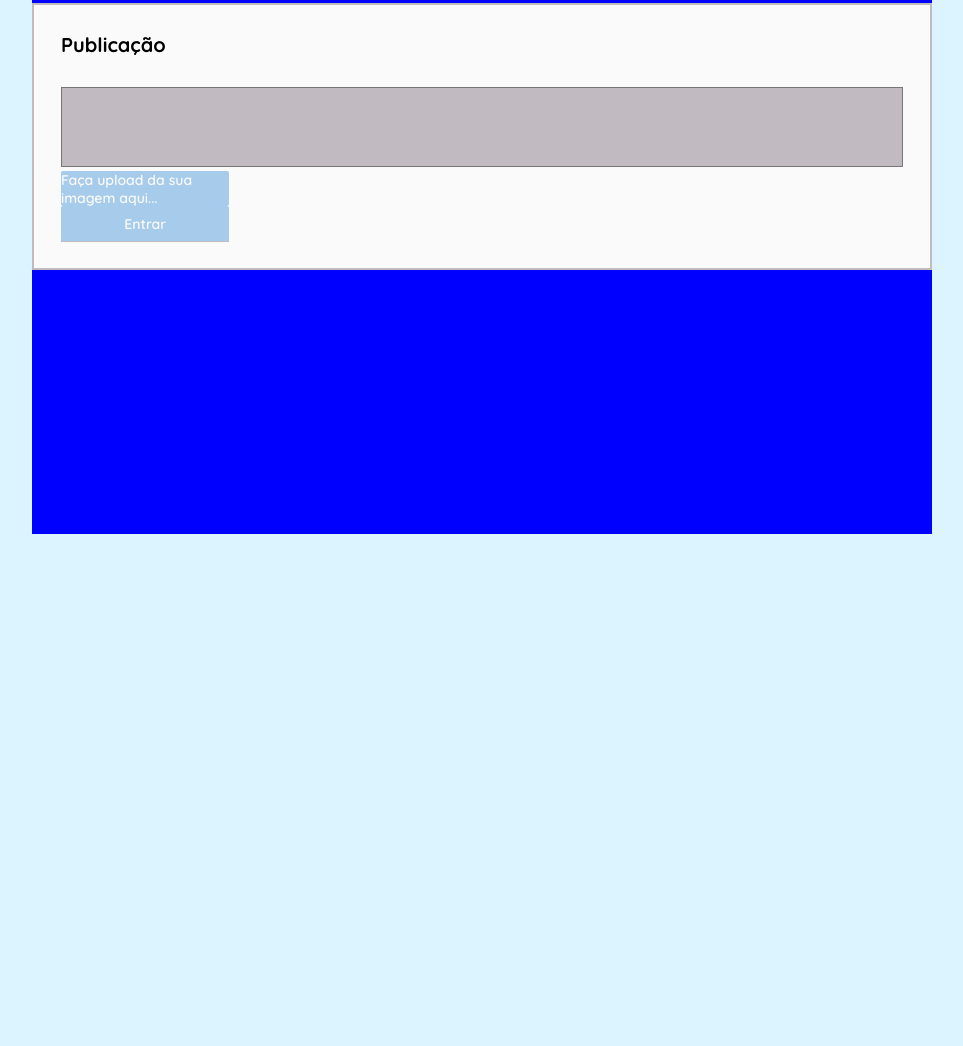
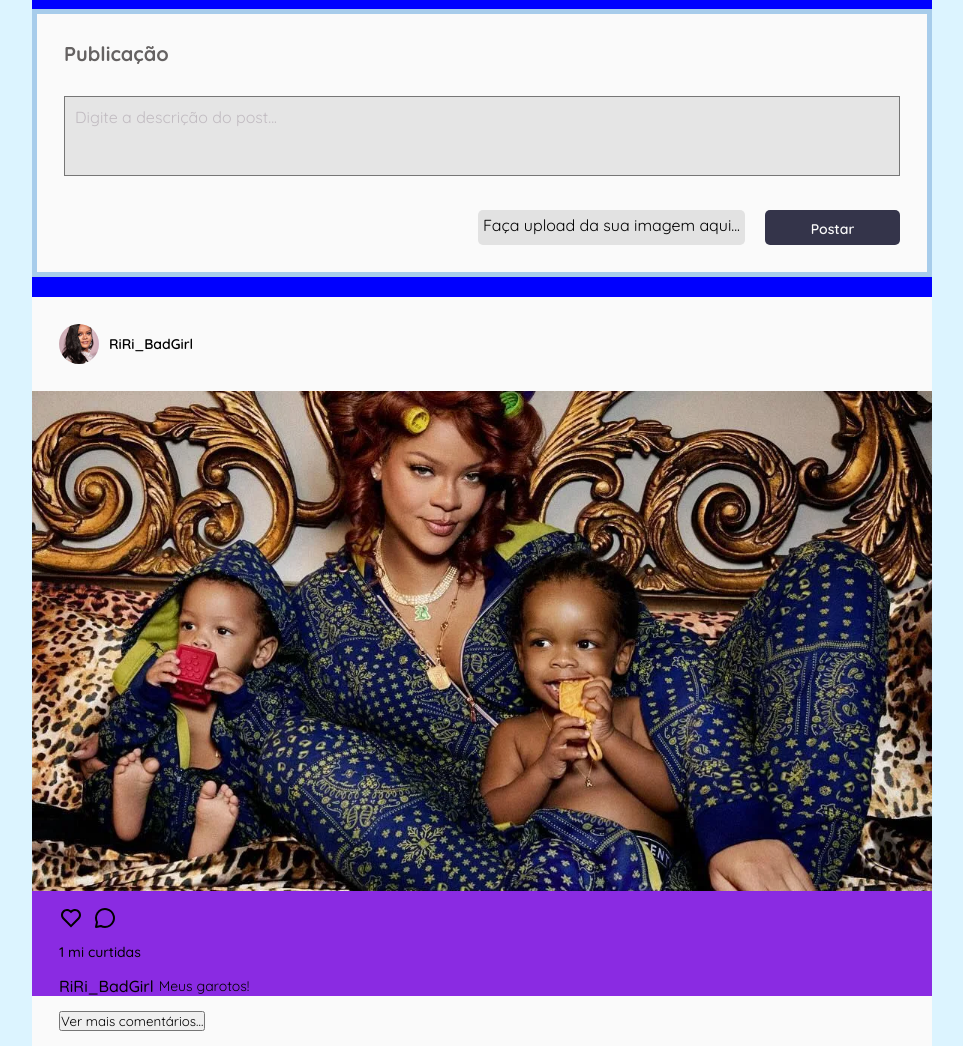
Before and after one commit to Maria123-ctrl/2S_DevConnect, a plain HTML site: page static_devconnect/pages/feed.html in a window 1280 px wide. Shown: the part 266-1312 px from the top of the page, without its empty margins (158-1121 px from the left). Before the commit the page ends 900 px from the top, so only its background shows below. Drawn offline with Linux system fonts and the light colour scheme.

Commit message:
Terminando pagina feed

```diff
--- a/static_devconnect/pages/feed.html
+++ b/static_devconnect/pages/feed.html
@@ -39,7 +39,7 @@
                 <img src="../images/icone-coracao-preto.svg" alt="icones da empresa devconnect">
 
                 <a href="#">
-                    <img id="foto-perfil" src="../images/Rihanna-Barbadian-singer-Robyn-Fenty.webp"
+                    <img class="foto-perfil" src="../images/Rihanna-Barbadian-singer-Robyn-Fenty.webp"
                         alt="Foto de perfil">
                 </a>
             </div>
@@ -105,18 +105,55 @@
                 <h2>Publicação</h2>
 
                 <form action="">
-                    <textarea name="" id=""></textarea>
-                    <div>
-                        <div class="botao-azul">
+                    <textarea name="" id="" placeholder="Digite a descrição do post..."></textarea>
+                    <footer class="campo-botoes">
+                        <div class="campo-upload">
                             <label for="botao-file">Faça upload da sua imagem aqui...</label>
                             <input type="file" id="botao-file" class="file">
                         </div>
-                        <button type="submit" class="botao-azul">Entrar</button>
-                    </div>
+                        <button type="submit" class="botao-azul">Postar</button>
+                    </footer>
                 </form>
 
 
             </section>
+
+            <section id="publicacoes">
+                <article class="card-publi">
+                    <header>
+                        <a href="#">
+                            <img class="foto-perfil" src="../images/Rihanna-Barbadian-singer-Robyn-Fenty.webp"
+                                alt="Foto de perfil">
+                                <span>RiRi_BadGirl</span>
+                        </a>
+                    </header>
+
+                    <figure>
+                        <img class="imagem-publicacao" src="../images/aaaaaaaa.webp" alt="">
+                        <figcaption class="descricao-publicacao">
+                            RiRi_BadGirl
+                            <p>Meus garotos!</p>
+                        </figcaption>
+                        <div class="interacoes-publicacao">
+                            <button>
+                                <img src="../images/icone-coracao-preto.svg" alt="">
+                            </button>
+
+                            <button>
+                                <img src="../images/icone-comentario-preto.svg" alt="">
+                            </button>
+
+                            <span>1 mi curtidas</span>
+                        </div>
+
+
+
+                    </figure>
+                    <button type="button">Ver mais comentários...</button>
+                </article>
+            </section>
+
+
         </div>
     </main>
 </body>
--- a/static_devconnect/styles/cadastro.css
+++ b/static_devconnect/styles/cadastro.css
@@ -116,10 +116,7 @@ main > div{
     height: 100px;
     border: var(--border);
 }
-.file{
-    display: none;
 
-}
 .botao-azul{
     width: 100%;
     margin-bottom: 20px;
--- a/static_devconnect/styles/feed.css
+++ b/static_devconnect/styles/feed.css
@@ -11,7 +11,6 @@ main{
     background-color: blue;
     width: 90%;
     max-width: 900px;
-    height: 700px;
     display: flex;
     flex-direction: column;
     gap: 20px;
@@ -35,7 +34,7 @@ main{
 .card-story {
     width: 100%;
     max-width: 100px;
-    background-color: ;
+    /* background-color: ; */
     display: flex;
 }
 
@@ -72,7 +71,7 @@ main{
 
 #cadastro-publi > h2{
     font-size: var(--tamanho-fonte-lg);
-    color: var(--cor0preto);
+    color: var(--cor-cinza-escuro);
     font-weight: 800;
 }
 
@@ -81,23 +80,129 @@ main{
 #cadastro-publi > form > textarea{
     width: 100%;
     height: 80px;
-    background-color: var(--cor-cinza-medio);
+    background-color: var(--cor-cinza-claro);
     resize: none;
     padding: 10px;
     color: var(--cor-preto);
     font-size: var(--tamanho-font-sm);
+    outline-color: var(--cor-azul-claro1);
+}
+
+#cadastro-publi > form > textarea::placeholder{
+    color: var(--cor-cinza-medio);
+
 }
 
 .botao-azul {
 
-    background-color: var(--cor-azul-claro1);
+    background-color: var(--cor-roxo-escuro);
     border-radius: var(--borda-arredondada);
     /*height: 35px;*/
-     border: none;
+     border-radius: 5px;
     /*Removendo a borda*/
-    width: 20%;
     color: var(--cor-branco);
     font-size: var(--tamanho-fonte-sm);
     font-weight: 600;
     height: 35px;
+    padding: 10px;
+
 }
+#cadastro-publi > form > footer {
+    display: flex;
+    justify-content: flex-end;
+    align-items: center;
+    gap: 20px;
+    flex-wrap: wrap;
+    margin-top: 30px;
+}
+
+.botao-azul{
+    width: 100%;
+    max-width: 135px;
+}
+
+/* seção publicações */
+#publicacoes{
+    background-color: blueviolet;
+    width: 100%;
+    height: 600px;
+}
+
+.card-publi{
+    width: 100%;
+    /*height: 400px;*/
+    background-color:var(--cor-branco);
+}
+
+.card-publi > header{
+    /*height: 80px;*/
+    display: flex;
+    align-items: center;
+    padding: 3%;
+}
+
+.card-publi > header > a{
+    display: flex;
+    align-items: center;
+    gap: 10px;
+    font-size: var(--tamanho-fonte-sm);
+    color: var(--cor-preto);
+    text-decoration: none;
+    font-weight: 600;
+}
+
+.card-publi > figure{
+    width: 100%;
+    background-color: blueviolet;
+    display: flex;
+    flex-direction: column;
+}
+
+.imagem-publicacao{
+    object-fit: cover;
+    object-position: center;
+    width: 100%;
+    height: 500px;
+}
+
+.descricao-publicacao{
+    display: flex;
+    align-items: center;
+    gap: 5px;
+    font-size: var(--tamanho-font-md);
+    font-weight: 500;
+    padding: 0 3%;
+    order: 2;
+}
+.descricao-publicacao > p{
+    font-size: var(--tamanho-fonte-sm);
+    font-weight: 400;
+}
+
+.interacoes-publicacao{
+    width: 95px;
+    display: flex;
+    /*justify-content: space-between;*/
+    flex-wrap: wrap;
+    gap: 10px;
+    order: 1;
+    margin: 15px 3%;
+}
+
+.interacoes-publicacao > button{
+    border: none;
+    background-color: transparent;
+    cursor: pointer;
+}
+
+.interacoes-publicacao > button > img{
+
+}
+.interacoes-publicacao > span{
+    font-size: var(--tamanho-fonte-sm);
+    font-weight: 500;
+    color: var(--cor-preto);
+}
+.card-publi > button{
+    margin: 15px 3%;
+}
--- a/static_devconnect/styles/global.css
+++ b/static_devconnect/styles/global.css
@@ -9,9 +9,11 @@
     --cor-roxo-claro: #BFB3EB;
     --cor-roxo-escuro: #34344A;
     --cor-branco: #fafafa;
+    --cor-cinza-claro: #E5E5E5;
+    --cor-cinza-escuro: #656262;
 
 
-    --borda: 2px solid var(--cor-cinza-medio);
+    --borda: 5px solid var(--cor-azul-claro1);
     --borda-arredondada: 2px;
 
     --tamanho-fonte-lg: 20px;
@@ -28,6 +30,7 @@
     margin: 2px;
     box-sizing: border-box;
     /* o valor total do tamanho do elemento conta tanto com espaços interno/externo e borda*/
+    outline-color: var(--cor-azul-claro1);
 }
 
 * {
@@ -65,7 +68,7 @@ input {
 
 .botao-azul {
 
-    background-color: var(--cor-azul-claro1);
+    background-color: var(--cor-roxo-escuro);
     border-radius: var(--borda-arredondada);
     /*height: 35px;*/
      border: none;
@@ -91,11 +94,18 @@ input {
     height: 35px;
 }
 
-#cadastro>label{
+.campo-upload>label{
     display: inline-block;
     text-align: center;
-    background-color: purple;
-    border-radius: 10px;
+    background-color: #e2e2e2;
+    border-radius: 5px;
+    min-height: 35px;
+    padding: 5px;
+}
+
+.file{
+    display: none;
+
 }
 
 /*cabeçalho*/
@@ -136,7 +146,7 @@ input {
     align-items: center;
 }
 
-#foto-perfil{
+.foto-perfil{
     width: 40px;
     height: 40px;
     object-fit: cover;
```
Also changed, not shown: static_devconnect/images/aaaaaaaa.webp (added), static_devconnect/images/dudisiisi.jpg (added), static_devconnect/images/gettyimages-1175576177-1024x1024.jpg (added), static_devconnect/images/ri4.jpg (added), static_devconnect/images/riiiiiii.jpg (added), static_devconnect/images/riri.webp (added), static_devconnect/images/saveclip.app-465024260-1031466235420491-2918408774643223426-n.avif (added).
